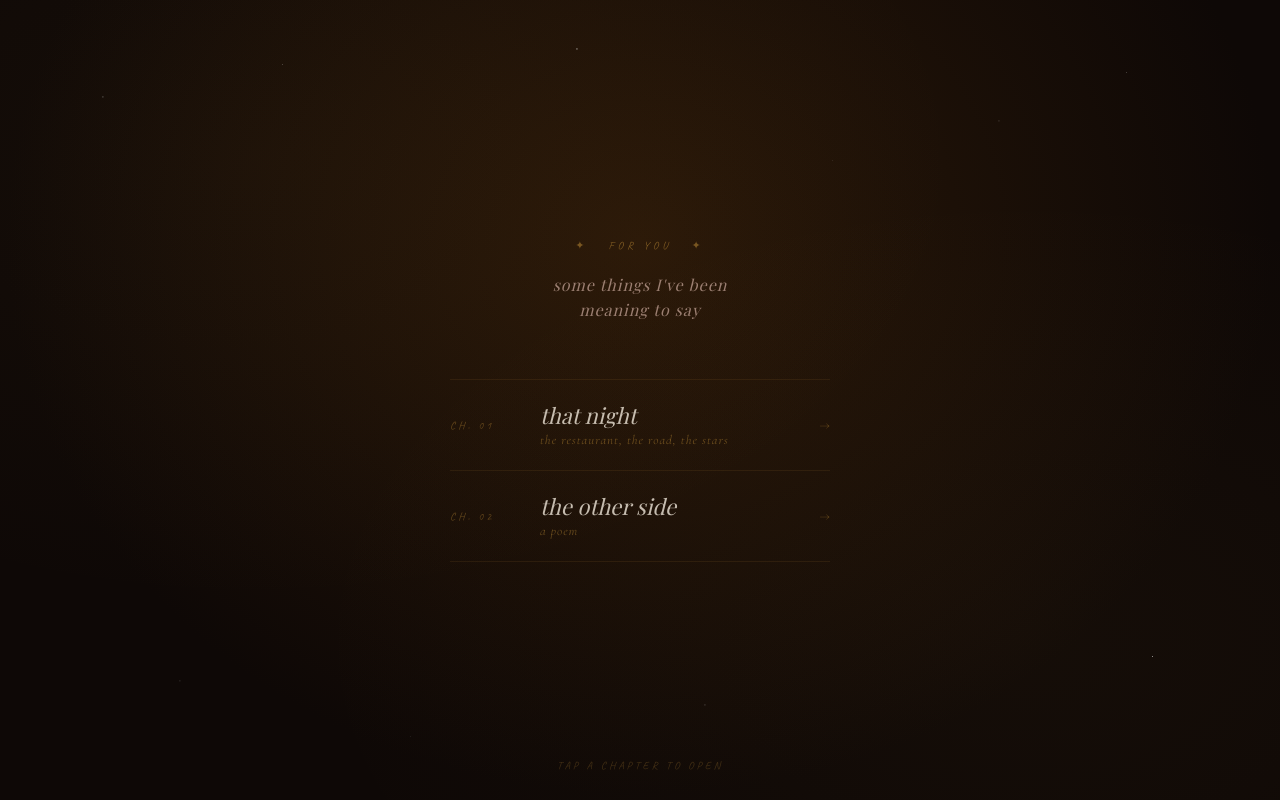
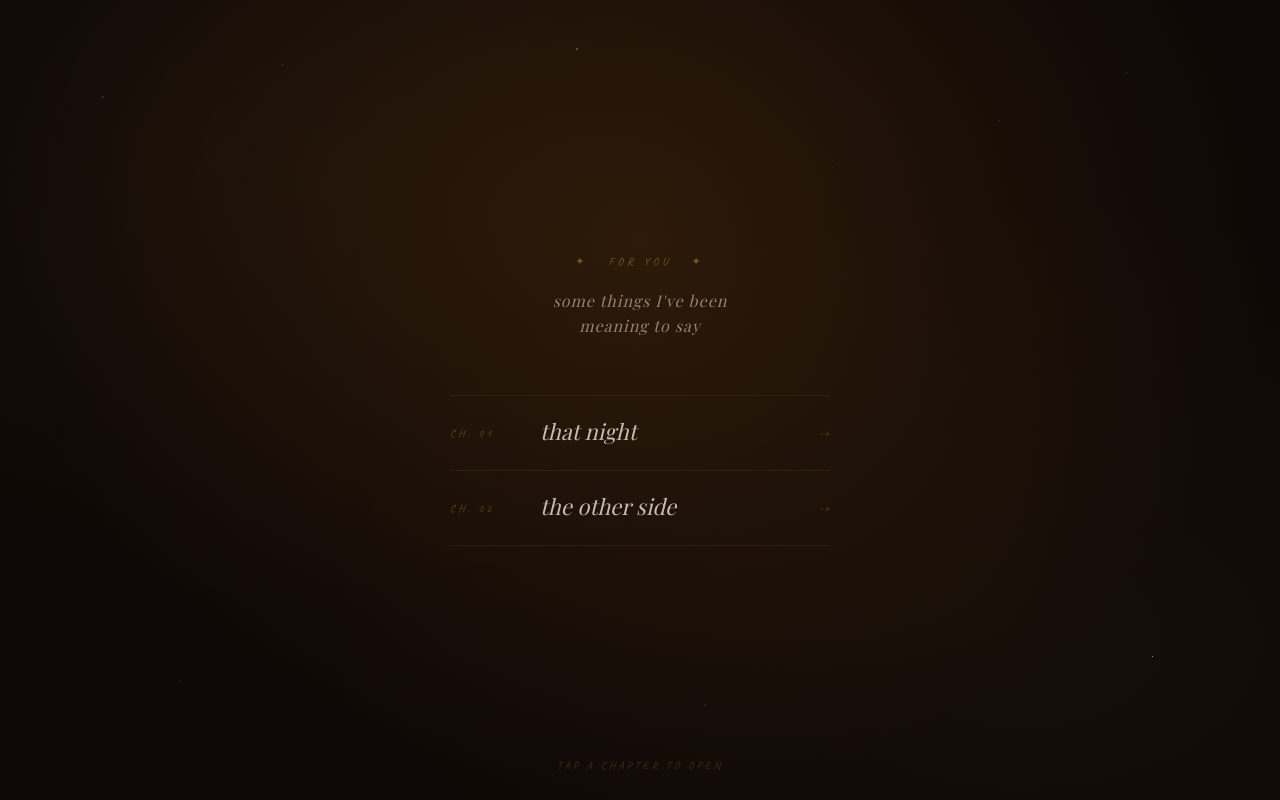
Before and after one commit to alapat1/stories-for-you, a plain HTML site: page index.html in a window 1280 px wide. Drawn offline with nearby package versions, Linux system fonts and the light colour scheme; a web font is replaced by a local one.

Commit message:
Add files via upload

```diff
--- a/index.html
+++ b/index.html
@@ -195,7 +195,7 @@ html,body{
       <div class="chapter-num">ch. 01</div>
       <div class="chapter-info">
         <div class="chapter-title">that night</div>
-        <div class="chapter-sub">the restaurant, the road, the stars</div>
+        <!-- <div class="chapter-sub">the restaurant, the road, the stars</div> -->
       </div>
       <div class="chapter-arrow">→</div>
     </a>
@@ -205,7 +205,7 @@ html,body{
       <div class="chapter-num">ch. 02</div>
       <div class="chapter-info">
         <div class="chapter-title">the other side</div>
-        <div class="chapter-sub">a poem</div>
+       <!-- <div class="chapter-sub">a poem</div> -->
       </div>
       <div class="chapter-arrow">→</div>
     </a>
```
